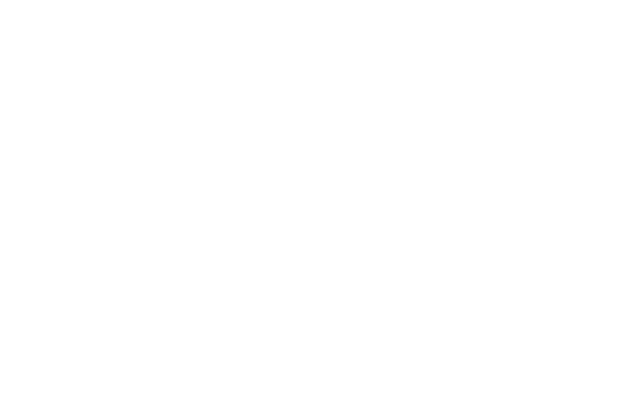
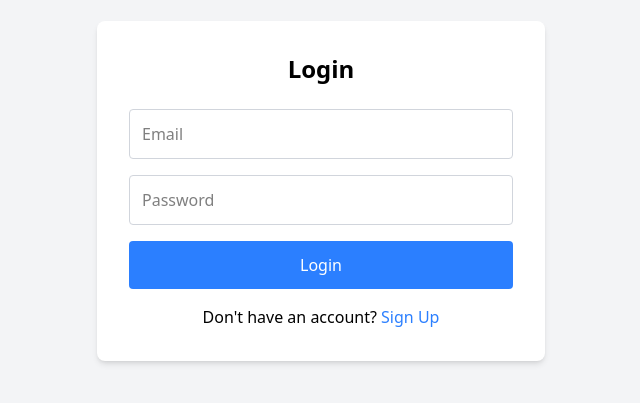
Before and after one commit to mrhamzaa9/auth-react, a React (Vite) app: page / in a window 1280 px wide. Before the commit this address had no page. Shown: the part 209-612 px from the top of the page, without its empty margins (319-959 px from the left). Built offline with nearby package versions, Linux system fonts and the light colour scheme.

Commit message:
routing set up make auth context

```diff
--- a/src/App.jsx
+++ b/src/App.jsx
@@ -1,19 +1,31 @@
-import React from "react"
-import UserLayout from "./layout/UserLayout"
-import ProtectedRoute from "./routes/ProtectedRoute"
-import AdminLayout from "./layout/AdminLayout"
-import PublicRoute from "./routes/Publicroute"
+import React from "react";
+import { Routes, Route, Navigate } from "react-router-dom";
+import { useAuth } from "./context/isauth";
+import PublicRoute from "./routes/PublicRoute";
+import AdminLayout from "./layout/AdminLayout";
+import UserLayout from "./layout/UserLayout";
 
 function App() {
+  const { isAuthenticated, user, loading } = useAuth();
+
+  if (loading) return <div>Loading...</div>;
+
+  if (!isAuthenticated) {
+    return <PublicRoute />;
+  }
+
+  const role = user?.role || localStorage.getItem("role");
+
   return (
-    <>
-
-        <PublicRoute/>
-      {/* <ProtectedRoute/> */}
-      {/* <UserLayout/>
-   <AdminLayout/>  */}
-    </>
-  )
+    <Routes>
+      {role === "admin" ? (
+        <Route path="/*" element={<AdminLayout />} />
+      ) : (
+        <Route path="/*" element={<UserLayout />} />
+      )}
+      <Route path="*" element={<Navigate to="/" />} />
+    </Routes>
+  );
 }
 
-export default App
+export default App;
--- a/src/components/Footer.jsx
+++ b/src/components/Footer.jsx
@@ -3,7 +3,7 @@ import React from 'react'
 function footer() {
   return (
     <div>
-      e
+
     </div>
   )
 }
--- /dev/null
+++ b/src/context/isauth.jsx
@@ -0,0 +1,34 @@
+import React, { createContext, useContext, useState, useEffect } from "react";
+
+const AuthContext = createContext();
+
+export const AuthProvider = ({ children }) => {
+  const [user, setUser] = useState(null);
+  const [loading, setLoading] = useState(true);
+
+useEffect(() => {
+
+  localStorage.removeItem("user");
+  setUser(null);
+  setLoading(false);
+}, []);
+  const login = (userData) => {
+    setUser(userData);
+    localStorage.setItem("user", JSON.stringify(userData));
+  };
+
+  const logout = () => {
+    setUser(null);
+    localStorage.removeItem("user");
+  };
+
+  const isAuthenticated = !!user;
+
+  return (
+    <AuthContext.Provider value={{ user, login, logout, isAuthenticated, loading }}>
+      {children}
+    </AuthContext.Provider>
+  );
+};
+
+export const useAuth = () => useContext(AuthContext);
--- a/src/layout/AdminLayout.jsx
+++ b/src/layout/AdminLayout.jsx
@@ -1,5 +1,5 @@
 import React from 'react'
-import { Outlet, Route, Routes } from 'react-router-dom'
+import { Navigate, Outlet, Route, Routes } from 'react-router-dom'
 
 import AdminHome from '../pages/AdminHome'
 import Userhome from '../pages/Userhome'
@@ -8,12 +8,15 @@ import Userhome from '../pages/Userhome'
 const AdminLayout = () => {
     let routes = <>
         <Route path='/adminhome' element={< AdminHome />} />
-        <Route path='/userhome' element={< Userhome />} />
+        <Route path='*'
+            element={
+                <Navigate to={"/"} />
+            } />
     </>
     return (
         <>
 
-            <Routes>
+                <Routes>
                 {routes}
             </Routes>
 
--- a/src/layout/UserLayout.jsx
+++ b/src/layout/UserLayout.jsx
@@ -1,6 +1,6 @@
 
 import React from 'react'
-import { Outlet, Route, Routes } from 'react-router-dom'
+import { Navigate, Outlet, Route, Routes } from 'react-router-dom'
 import Userhome from '../pages/Userhome'
 import Sign from '../pages/Sign'
 
@@ -8,8 +8,11 @@ import Sign from '../pages/Sign'
 
 const UserLayout = () => {
     let routes = <>
-        <Route path='/userhome' element={< Userhome/>} />
-
+        <Route path='/userhome' element={< Userhome />} />
+        <Route path='*'
+            element={
+                <Navigate to={"/"} />
+            } />
     </>
     return (
         <>
--- a/src/main.jsx
+++ b/src/main.jsx
@@ -1,13 +1,16 @@
-import { StrictMode } from 'react'
-import React from 'react'
-import { createRoot } from 'react-dom/client'
+import React from "react";
+import ReactDOM from "react-dom/client";
+import App from "./App";
+import { BrowserRouter } from "react-router-dom";
 import './index.css'
-import App from './App.jsx'
-import { BrowserRouter } from "react-router-dom";
-createRoot(document.getElementById('root')).render(
-  <StrictMode>
+import { AuthProvider } from "./context/isauth";
+
+ReactDOM.createRoot(document.getElementById("root")).render(
+  <React.StrictMode>
     <BrowserRouter>
-    <App />
+      <AuthProvider>
+        <App />
+      </AuthProvider>
     </BrowserRouter>
-  </StrictMode>,
-)
+  </React.StrictMode>
+);
--- a/src/pages/AdminHome.jsx
+++ b/src/pages/AdminHome.jsx
@@ -1,11 +1,12 @@
 import React, { useEffect, useState } from "react";
+import { Link } from "react-router-dom";
 
 
 export default function AdminHome() {
   const [users, setUsers] = useState([]);
 
   useEffect(() => {
-    fetch(`http://localhost:3000/user/`, { credentials: "include" })
+    fetch(`http://localhost:3000/user/get`, { credentials: "include" , method: "GET"})
       .then((res) => res.json())
       .then((data) => setUsers(data));
   }, []);
@@ -17,6 +18,7 @@ export default function AdminHome() {
 
   return (
     <div>
+       <Link to='/userhome' className="text-blue-500">User dash</Link>
       <h2>Admin Dashboard</h2>
       <ul>
         {users.map((u) => (
--- a/src/pages/Login.jsx
+++ b/src/pages/Login.jsx
@@ -1,56 +1,69 @@
 import React, { useState } from "react";
-import { Link, useNavigate } from "react-router-dom";
-
+import { useNavigate } from "react-router-dom";
+import { useAuth } from "../context/isauth";
 
 export default function Login() {
+  const { login } = useAuth();
   const [form, setForm] = useState({ email: "", password: "" });
   const navigate = useNavigate();
 
-    const handleChange = (e) =>
-        setForm({ ...form, [e.target.name]: e.target.value });
-
   const handleSubmit = async (e) => {
     e.preventDefault();
-
-        const res = await fetch(`http://localhost:3000/user/login`, {
+    const res = await fetch("http://localhost:3000/user/login", {
       method: "POST",
       headers: { "Content-Type": "application/json" },
       body: JSON.stringify(form),
       credentials: "include",
     });
-
     const data = await res.json();
 
     if (res.ok) {
-            const { token } = data;
-            const decoded = JSON.parse(atob(token.split(".")[1]));
-            localStorage.setItem("token", token);
-            localStorage.setItem("role", decoded.role);
-            localStorage.setItem("userId", decoded.id);
-
-            if (decoded.role === "admin") navigate("/adminhome");
-            else navigate("/userhome");
+      login({ role: data.role }); // ✅ update context
+      navigate(data.role === "admin" ? "/adminhome" : "/userhome");
     } else {
       alert(data.message || "Login failed");
     }
-
   };
 
   return (
     <div className="flex items-center justify-center min-h-screen bg-gray-100">
-            <form className="bg-white p-8 rounded-lg shadow-md w-full max-w-md" onSubmit={handleSubmit}>
-                <h2>Login</h2>
+      <form
+        onSubmit={handleSubmit}
+        className="bg-white p-8 rounded-lg shadow-md w-full max-w-md"
+      >
+        <h2 className="text-2xl font-bold mb-6 text-center">Login</h2>
+
         <input
-                    className="w-full p-3 mb-4 border border-gray-300 rounded focus:outline-none focus:ring-2 focus:ring-blue-500" name="email" placeholder="Email" onChange={handleChange} />
+          type="email"
+          name="email"
+          placeholder="Email"
+          onChange={(e) => setForm({ ...form, email: e.target.value })}
+          className="w-full p-3 mb-4 border border-gray-300 rounded focus:outline-none focus:ring-2 focus:ring-blue-500"
+          required
+        />
+
         <input
-                    className="w-full p-3 mb-4 border border-gray-300 rounded focus:outline-none focus:ring-2 focus:ring-blue-500"
+          type="password"
           name="password"
           placeholder="Password"
-                    type="password"
-                    onChange={handleChange}
+          onChange={(e) => setForm({ ...form, password: e.target.value })}
+          className="w-full p-3 mb-4 border border-gray-300 rounded focus:outline-none focus:ring-2 focus:ring-blue-500"
+          required
         />
-                <button className="w-full bg-blue-500 text-white p-3 rounded hover:bg-blue-600 transition-colors" type="submit">Login</button>
-                <Link to='/sign' className="text-blue-500">Sign UP</Link>
+
+        <button
+          type="submit"
+          className="w-full bg-blue-500 text-white p-3 rounded hover:bg-blue-600 transition-colors"
+        >
+          Login
+        </button>
+
+        <p className="text-center mt-4">
+          Don't have an account?{" "}
+          <a href="/sign" className="text-blue-500 hover:underline">
+            Sign Up
+          </a>
+        </p>
       </form>
     </div>
   );
--- a/src/pages/Sign.jsx
+++ b/src/pages/Sign.jsx
@@ -14,7 +14,7 @@ export default function Sign() {
         setForm({ ...form, [e.target.name]: e.target.value });
 
     async function handleSubmit(e) {
-        // e.preventDefault();
+        e.preventDefault();
         try {
             const res = await fetch("http://localhost:3000/user/sign", {
                 method: "POST",
@@ -34,7 +34,7 @@ export default function Sign() {
             const data = await res.json();
             console.log("Response:", data);
 
-            navigate("/login");
+            navigate("/");
         } catch (error) {
             console.error("Fetch error:", error);
         }
@@ -87,7 +87,7 @@ export default function Sign() {
                 >
                     Register
                 </button>
-                   <Link to='/login' className="text-blue-500">Login</Link>
+                   <Link to='/' className="text-blue-500">Login</Link>
             </form>
         </div>
     );
--- a/src/pages/Userhome.jsx
+++ b/src/pages/Userhome.jsx
@@ -5,7 +5,7 @@ export default function Userhome() {
   const [users, setUsers] = useState([]);
 
   useEffect(() => {
-    fetch(`http://localhost:3000/user/`, { credentials: "include" })
+    fetch("http://localhost:3000/user/get/", { credentials: "include" })
       .then((res) => res.json())
       .then((data) => setUsers(data));
   }, []);
--- a/src/routes/PublicRoute.jsx
+++ b/src/routes/PublicRoute.jsx
@@ -1,15 +1,18 @@
 import React from 'react'
-import { Route, Routes } from 'react-router-dom'
+import { Navigate, Route, Routes } from 'react-router-dom'
 import Sign from '../pages/Sign'
 import Login from '../pages/Login'
 
 function PublicRoute() {
-   const routes
-   =<>
+  const routes = <>
+      <Route path="/" element={<Login />} />
+      <Route path="/sign" element={<Sign />} />
 
-       <Route path="/sign" element={<Sign />} />
-        <Route path="/login" element={<Login />} />
-      </>
+        <Route path='*'
+            element={
+                <Navigate to={"/"} />
+            } />
+    </>
   return (
     <>
 
```
Also changed, not shown: src/routes/ProtectedRoute.jsx (+24 -9 lines). Lines whose indentation alone changed are shown as unchanged.
